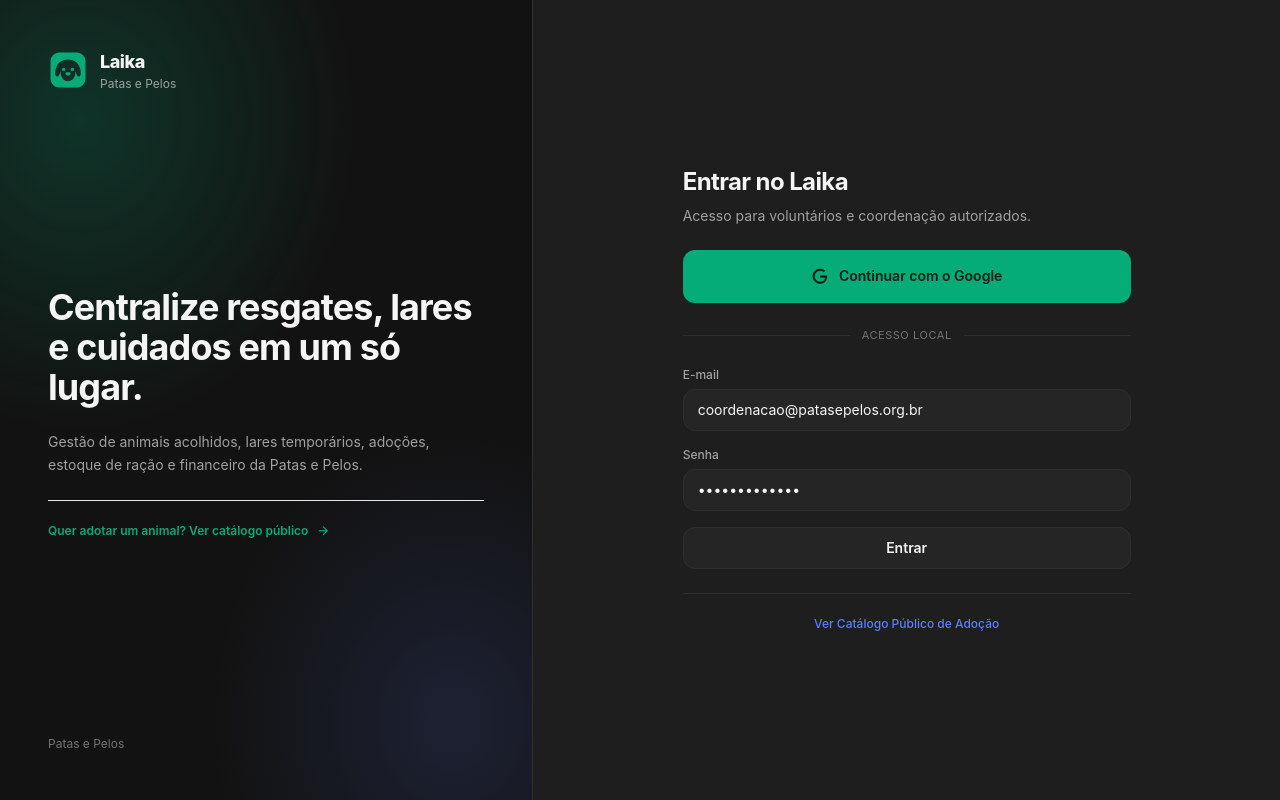
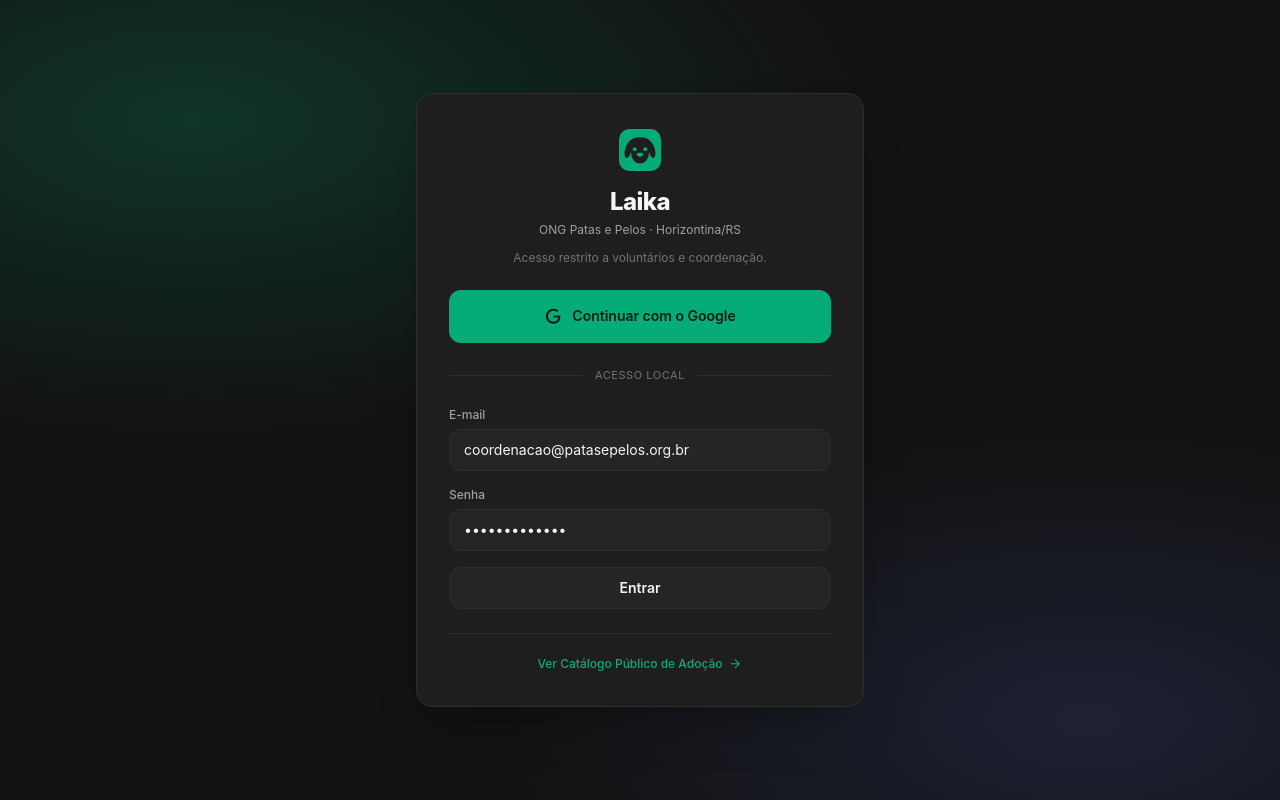
Before and after one commit to thalesgmartins/setrem-estagio-canis, a FastAPI app: page /login in a window 1280 px wide. Run offline with FastAPI, Linux system fonts and the light colour scheme; some libraries are stand-ins or nearby versions.

Commit message:
chore: simplificação na página de login

```diff
--- a/setrem_estagio_canis/templates/login.html
+++ b/setrem_estagio_canis/templates/login.html
@@ -8,48 +8,24 @@
     <link rel="stylesheet" href="/static/css/tailwind.min.css">
     <link rel="stylesheet" href="/static/css/materialdesignicons.min.css">
 </head>
-<body class="min-h-screen font-sans antialiased bg-canvas text-ink-primary">
-    <div class="min-h-screen grid grid-cols-1 lg:grid-cols-12">
+<body class="min-h-screen font-sans antialiased bg-canvas brand-panel-bg text-ink-primary flex flex-col items-center justify-center p-6">
 
-        <!-- Left Identity Panel -->
-        <section class="lg:col-span-5 brand-panel-bg border-b lg:border-b-0 lg:border-r border-subtle p-8 sm:p-12 flex flex-col justify-between">
-            <div class="flex items-center gap-3">
-                <img src="/static/laika-logo.svg" alt="Laika" class="w-10 h-10 object-contain shrink-0">
-                <div>
-                    <span class="block text-lg font-extrabold tracking-tight text-ink-primary">Laika</span>
-                    <span class="block text-xs text-ink-secondary">Patas e Pelos</span>
+    <main class="w-full max-w-md space-y-6">
+        <div class="bg-surface border border-subtle rounded-2xl p-8 shadow-2xl space-y-6">
+
+            <!-- Brand Header -->
+            <div class="text-center space-y-3">
+                <img src="/static/laika-logo.svg" alt="Laika" class="w-12 h-12 object-contain mx-auto">
+                <div class="space-y-1">
+                    <h1 class="text-2xl font-extrabold tracking-tight text-ink-primary">
+                        Laika
+                    </h1>
+                    <p class="text-xs text-ink-secondary">
+                        ONG Patas e Pelos · Horizontina/RS
+                    </p>
                 </div>
-            </div>
-
-            <div class="my-12 lg:my-0 max-w-md space-y-6">
-                <h1 class="text-3xl sm:text-4xl font-bold tracking-tight text-ink-primary leading-[1.15]">
-                    Centralize resgates, lares e cuidados em um só lugar.
-                </h1>
-                <p class="text-sm text-ink-secondary leading-relaxed">
-                    Gestão de animais acolhidos, lares temporários, adoções, estoque de ração e financeiro da Patas e Pelos.
-                </p>
-
-                <div class="pt-4 border-t border-subtle/80">
-                    <a href="/adocao"
-                       class="inline-flex items-center gap-2 text-xs font-semibold text-patas-green hover:underline">
-                        <span>Quer adotar um animal? Ver catálogo público</span>
-                        <i class="mdi mdi-arrow-right text-sm"></i>
-                    </a>
-                </div>
-            </div>
-
-            <span class="text-xs text-ink-muted">Patas e Pelos</span>
-        </section>
-
-        <!-- Right Login Form Panel -->
-        <section class="lg:col-span-7 bg-surface flex items-center justify-center p-6 sm:p-12">
-            <div class="w-full max-w-md space-y-6">
-                <div class="space-y-2">
-                    <h2 class="text-2xl font-bold tracking-tight text-ink-primary">
-                        Entrar no Laika
-                    </h2>
-                    <p class="text-sm text-ink-secondary">
-                        Acesso para voluntários e coordenação autorizados.
+                <p class="text-xs text-ink-muted">
+                    Acesso restrito a voluntários e coordenação.
                 </p>
             </div>
 
@@ -68,8 +44,8 @@
             </a>
 
             {% if google_oauth_ativo %}
-                <p class="text-xs text-ink-secondary text-center leading-relaxed">
-                    No primeiro acesso com Google, sua conta fica pendente até a aprovação da Coordenação.
+            <p class="text-xs text-ink-muted text-center leading-relaxed">
+                No primeiro acesso, sua conta fica pendente até a aprovação da coordenação.
             </p>
             {% else %}
             <div class="relative flex items-center justify-center">
@@ -116,13 +92,13 @@
             {% endif %}
 
             <div class="pt-4 border-t border-subtle text-center">
-                    <a href="/adocao" class="text-xs text-patas-blue hover:underline font-medium">
-                        Ver Catálogo Público de Adoção
+                <a href="/adocao" class="inline-flex items-center gap-1.5 text-xs text-patas-green hover:underline font-medium">
+                    <span>Ver Catálogo Público de Adoção</span>
+                    <i class="mdi mdi-arrow-right text-sm"></i>
                 </a>
             </div>
         </div>
-        </section>
+    </main>
 
-    </div>
 </body>
 </html>
```
Lines whose indentation alone changed are shown as unchanged.
